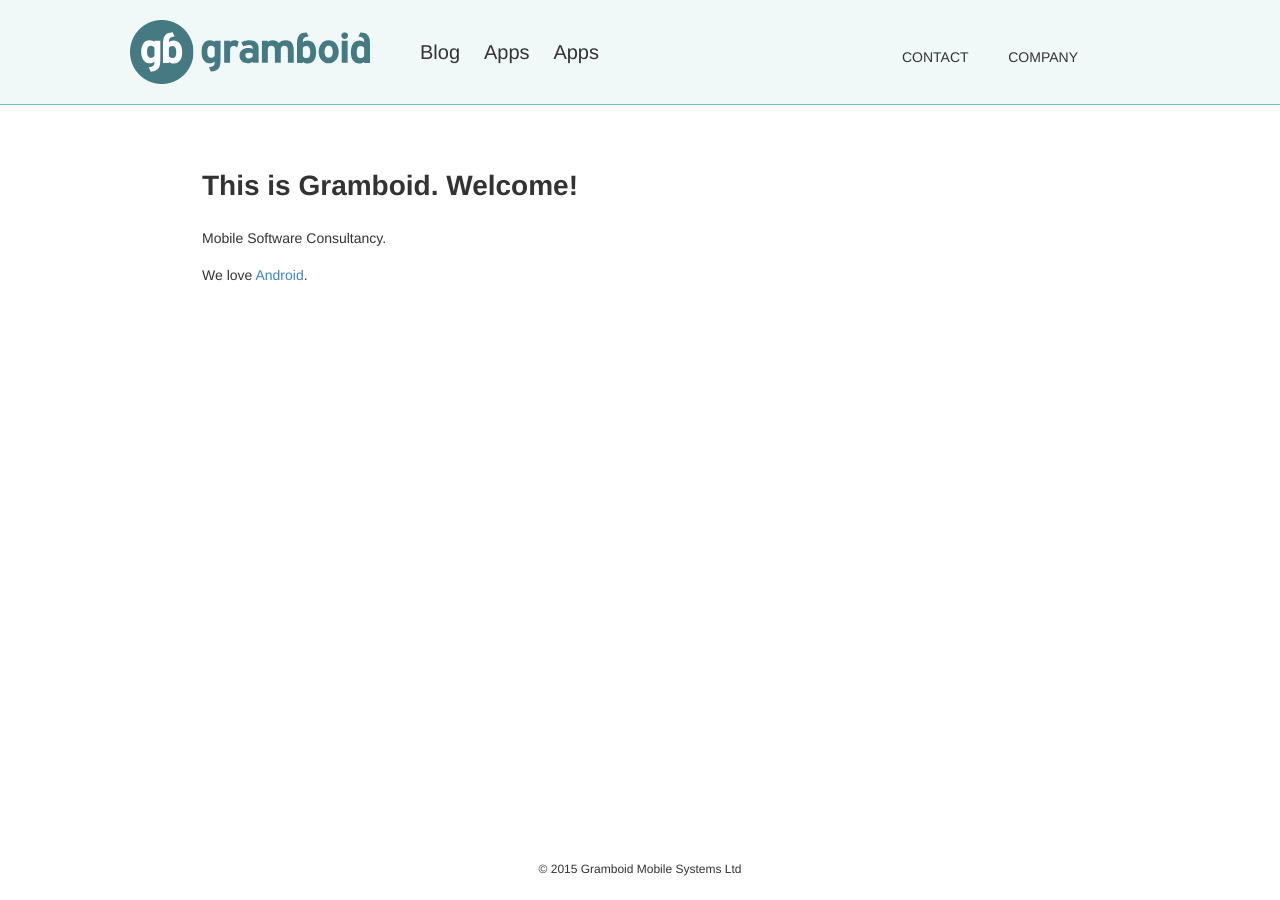
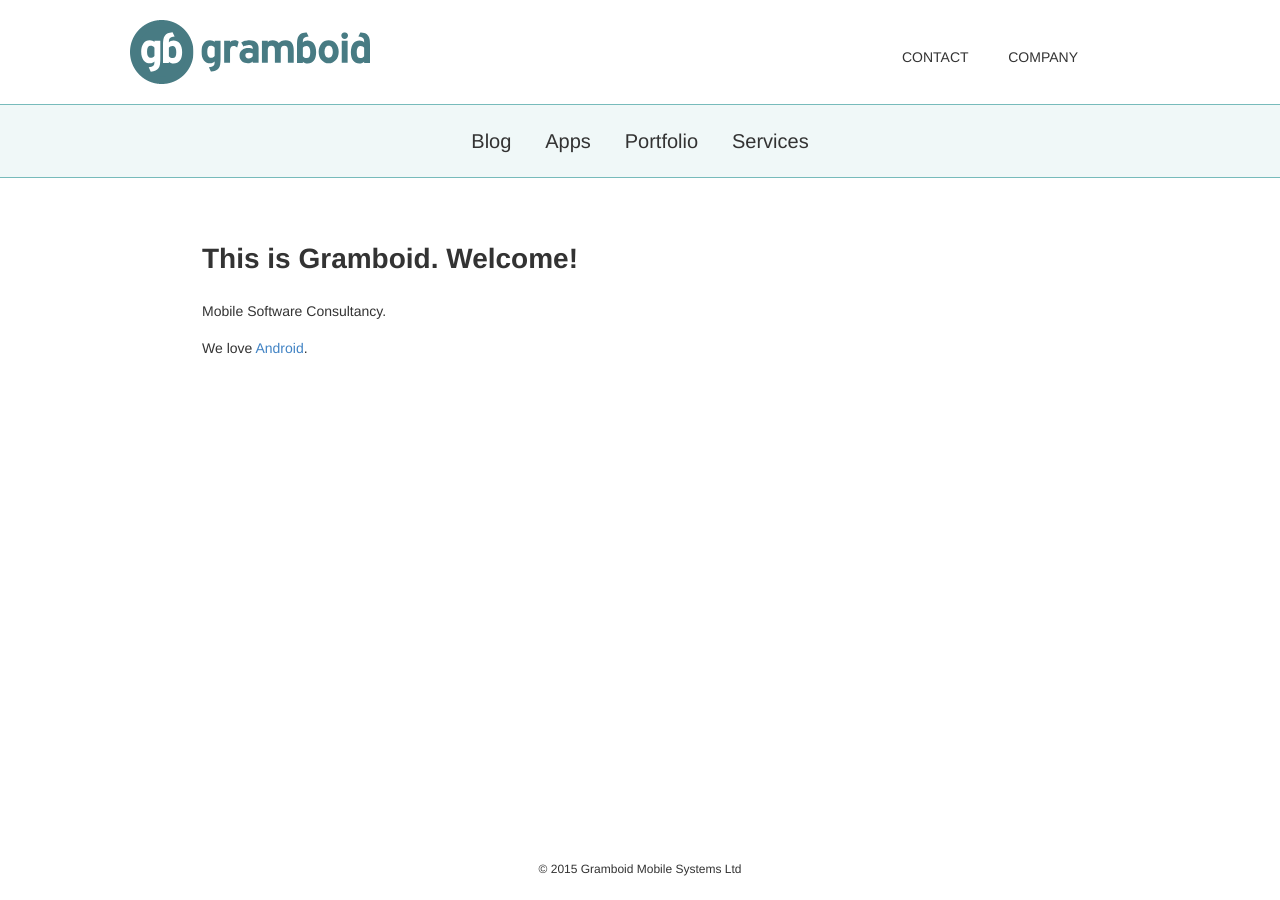
Before and after one commit to gramboid/gramboid.github.io, a Jekyll site: the page built from index.md, in a window 1280 px wide. Built offline with Jekyll 4.4.1, drawn with Linux system fonts in a browser that asks for light colours; Markdown is read by kramdown in place of the engine named in the settings.

Commit message:
Tweak header links

```diff
--- a/_layouts/default.html
+++ b/_layouts/default.html
@@ -31,18 +31,25 @@
 
     <div id="head">
       <a href="/"><img src="/logo_with_text.svg" width=240 height=64 ></a>
-      <div id="header_links_left">
-        <span class="header_link_left">Blog</span>
-        <span class="header_link_left">Apps</span>
-        <span class="header_link_left">Apps</span>
-      </div>
-
       <div id="header_links_right">
         <span class="header_link_right">Contact</span>
         <span class="header_link_right"><a href="/company/">Company</a></span>
       </div>
 
     </div>
+
+
+    <div id="sub_head">
+      <div id="header_links_left">
+        <span class="header_link_left">Blog</span>
+        <span class="header_link_left">Apps</span>
+        <span class="header_link_left">Portfolio</span>
+        <span class="header_link_left">Services</span>
+      </div>
+
+    </div>
+
+
 
     <div id="content">
       {{ content }}
--- a/default.css
+++ b/default.css
@@ -19,8 +19,19 @@ html, body {
   padding-right: 130px;
   padding-top: 20px;
   padding-bottom: 20px;
+}
+
+#sub_head {
+  position: relative;
+  padding-left: 202px;
+  padding-right: 202px;
+  padding-top: 20px;
+  padding-bottom: 20px;
   background-color: rgba(0,128,128,0.06);
+  border-top: 1px solid rgba(0,128,128,0.5);
   border-bottom: 1px solid rgba(0,128,128,0.5);
+  text-align: center;
+
 }
 
 #content {
@@ -42,13 +53,10 @@ html, body {
 }
 
 #header_links_left {
-  position: absolute;
-  bottom: 36px;
-  left:400px;
   text-decoration: none;
   color:inherit;
+  display: inline-block;
 }
-
 
 #header_links_right {
   position: absolute;
@@ -61,7 +69,9 @@ html, body {
 
 span.header_link_left {
   font-size: 20px;
-  padding-left: 20px;
+  text-align: center;
+  padding-left: 15px;
+  padding-right: 15px;
 }
 
 span.header_link_right {
```
